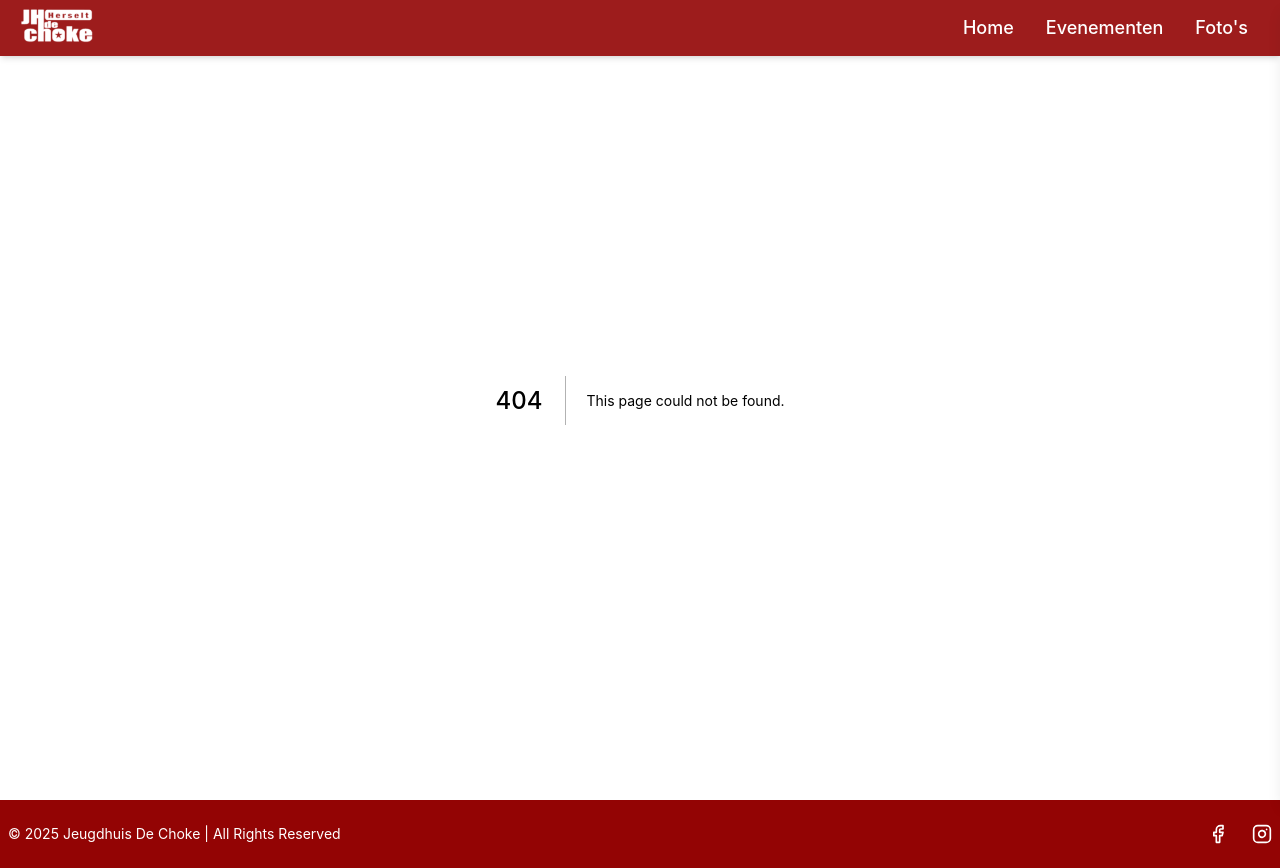
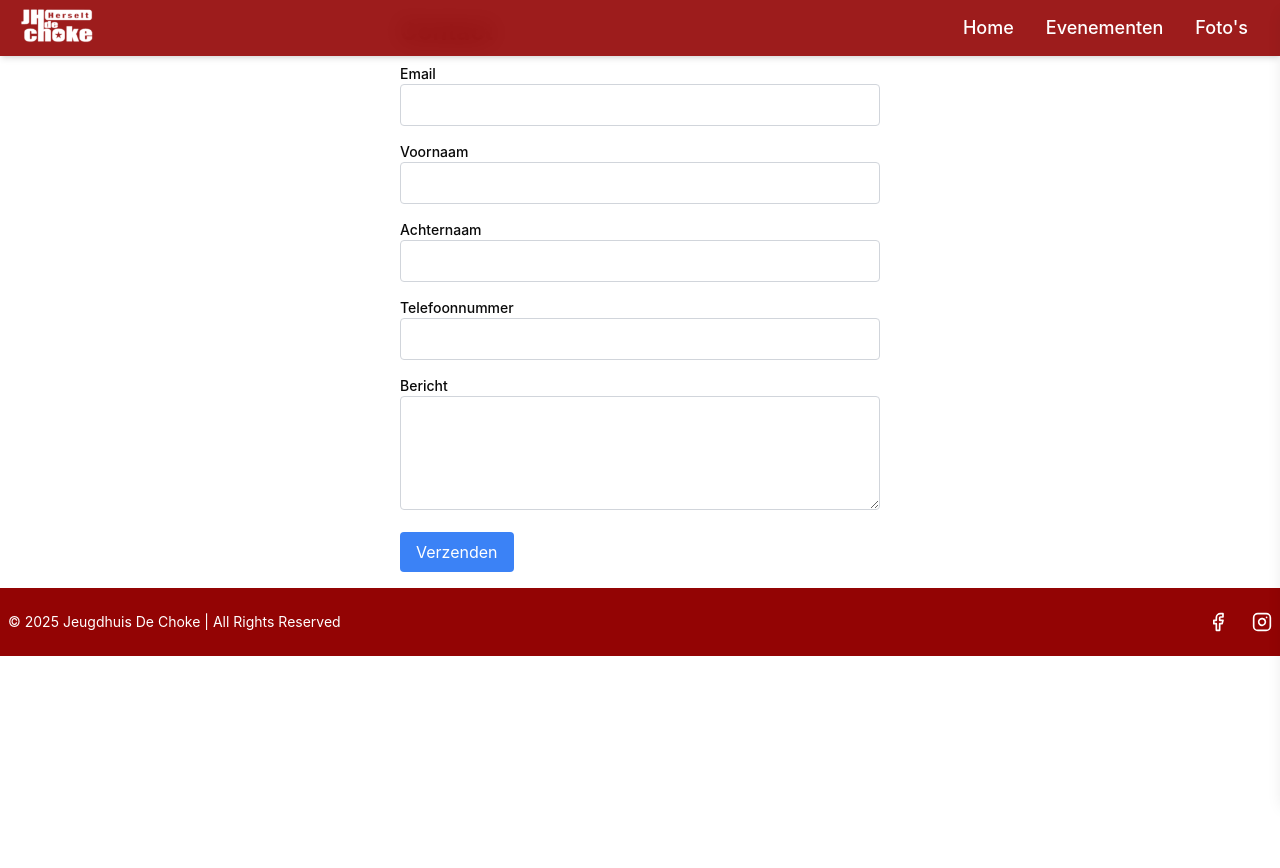
Before and after one commit to deChoke/front-end, a Next.js app: page /contact in a window 1280 px wide. Before the commit this address had no page. After the commit the page ends 800 px from the top, so only its background shows below. Built offline with nearby package versions, Linux system fonts and the light colour scheme.

Commit message:
New features

```diff
--- /dev/null
+++ b/lib/supabaseClient.ts
@@ -0,0 +1,6 @@
+import { createClient } from '@supabase/supabase-js';
+
+const supabaseUrl = 'https://euoxvoltmbwvrsypjffl.supabase.co';
+const supabaseKey = 'eyJhbGciOiJIUzI1NiIsInR5cCI6IkpXVCJ9.eyJpc3MiOiJzdXBhYmFzZSIsInJlZiI6ImV1b3h2b2x0bWJ3dnJzeXBqZmZsIiwicm9sZSI6InNlcnZpY2Vfcm9sZSIsImlhdCI6MTc1OTMzODM3NCwiZXhwIjoyMDc0OTE0Mzc0fQ.sUfh9rEygfvfguqTTGjXbpZn6bdxjUGihASRAxWPQNI';
+
+export const supabase = createClient(supabaseUrl, supabaseKey);
--- a/package.json
+++ b/package.json
@@ -10,12 +10,14 @@
   },
   "dependencies": {
     "@radix-ui/react-slot": "^1.1.2",
+    "@supabase/supabase-js": "^2.58.0",
     "class-variance-authority": "^0.7.1",
     "clsx": "^2.1.1",
     "framer-motion": "^11.18.2",
     "lucide-react": "^0.330.0",
     "next": "14.1.0",
     "next-themes": "^0.4.6",
+    "node-cache": "^5.1.2",
     "react": "^18.2.0",
     "react-dom": "^18.2.0",
     "tailwind-merge": "^3.0.2"
--- a/pages/api/events/allEvents.ts
+++ b/pages/api/events/allEvents.ts
@@ -1,5 +1,8 @@
 import { url } from "inspector"
 import type { NextApiRequest, NextApiResponse } from "next"
+import NodeCache from "node-cache"
+
+const cache = new NodeCache({ stdTTL: 600 }) // Cache TTL set to 10 minutes
 
 export default async function handler(req: NextApiRequest, res: NextApiResponse) {
   const PAGE_ID = process.env.FACEBOOK_EVENTS_ID
@@ -9,6 +12,12 @@ export default async function handler(req: NextApiRequest, res: NextApiResponse)
 
 
   try {
+    // Check if events are cached
+    const cachedEvents = cache.get("events")
+    if (cachedEvents) {
+      return res.status(200).json(cachedEvents)
+    }
+
     const response = await fetch(urlAllEvents)
     const data = await response.json()
 
@@ -26,6 +35,9 @@ export default async function handler(req: NextApiRequest, res: NextApiResponse)
       description: event.description || "Geen beschrijving beschikbaar",
     }))
 
+    // Cache the events
+    cache.set("events", events)
+
     res.status(200).json(events)
   } catch (error) {
     res.status(500).json({ error: "Kon evenementen niet ophalen." })
--- /dev/null
+++ b/pages/contact.tsx
@@ -0,0 +1,117 @@
+import { useState } from 'react';
+import { supabase } from '../lib/supabaseClient';
+
+const Contact = () => {
+  const [formData, setFormData] = useState({
+    email: '',
+    firstname: '',
+    lastname: '',
+    phonenumber: '',
+    message: '',
+  });
+
+  const [message, setMessage] = useState('');
+
+  const handleChange = (e: React.ChangeEvent<HTMLInputElement | HTMLTextAreaElement>) => {
+    const { name, value } = e.target;
+    setFormData({ ...formData, [name]: value });
+  };
+
+  const handleSubmit = async (e: React.FormEvent) => {
+    e.preventDefault();
+    setMessage('');
+
+    const { email, firstname, lastname, phonenumber, message: userMessage } = formData;
+
+    try {
+      const { error } = await supabase.from('Inzending').insert([
+        { email, firstname, lastname, phonenumber, message: userMessage },
+      ]);
+
+      if (error) {
+        setMessage('Er is een fout opgetreden bij het verzenden.');
+      } else {
+        setMessage('Formulier succesvol verzonden!');
+        setFormData({ email: '', firstname: '', lastname: '', phonenumber: '', message: '' });
+      }
+    } catch (error) {
+      setMessage('Er is een fout opgetreden.');
+    }
+  };
+
+  return (
+    <div className="max-w-lg mx-auto p-4">
+      <h1 className="text-2xl font-bold mb-4">Contact</h1>
+      <form onSubmit={handleSubmit} className="space-y-4">
+        <div>
+          <label htmlFor="email" className="block text-sm font-medium">Email</label>
+          <input
+            type="email"
+            id="email"
+            name="email"
+            value={formData.email}
+            onChange={handleChange}
+            className="w-full border border-gray-300 rounded p-2"
+            required
+          />
+        </div>
+        <div>
+          <label htmlFor="firstname" className="block text-sm font-medium">Voornaam</label>
+          <input
+            type="text"
+            id="firstname"
+            name="firstname"
+            value={formData.firstname}
+            onChange={handleChange}
+            className="w-full border border-gray-300 rounded p-2"
+            required
+          />
+        </div>
+        <div>
+          <label htmlFor="lastname" className="block text-sm font-medium">Achternaam</label>
+          <input
+            type="text"
+            id="lastname"
+            name="lastname"
+            value={formData.lastname}
+            onChange={handleChange}
+            className="w-full border border-gray-300 rounded p-2"
+            required
+          />
+        </div>
+        <div>
+          <label htmlFor="phonenumber" className="block text-sm font-medium">Telefoonnummer</label>
+          <input
+            type="text"
+            id="phonenumber"
+            name="phonenumber"
+            value={formData.phonenumber}
+            onChange={handleChange}
+            className="w-full border border-gray-300 rounded p-2"
+          />
+        </div>
+        <div>
+          <label htmlFor="message" className="block text-sm font-medium">Bericht</label>
+          <textarea
+            id="message"
+            name="message"
+            value={formData.message}
+            onChange={handleChange}
+            className="w-full border border-gray-300 rounded p-2"
+            rows={4}
+            required
+          />
+        </div>
+        <button
+          type="submit"
+          className="bg-blue-500 text-white px-4 py-2 rounded hover:bg-blue-600"
+        >
+          Verzenden
+        </button>
+      </form>
+      {message && <p className="mt-4 text-center text-sm text-red-500">{message}</p>}
+    </div>
+  );
+};
+
+export default Contact;
--- a/pages/events/[id].tsx
+++ b/pages/events/[id].tsx
@@ -84,7 +84,7 @@ export default function EventDetailPage() {
                 {event.title}
               </h1>
             </ScrollAnimation>
-            <div className="grid grid-cols-1 lg:grid-cols-2 gap-12 items-center">
+            <div className="grid grid-cols-1 lg:grid-cols-2 gap-12 items-start">
               <div className="flex justify-center">
                 <ScrollAnimation delay="1">
                   <Image
@@ -99,7 +99,16 @@ export default function EventDetailPage() {
               <div className="flex flex-col">
                 <ScrollAnimation delay="2" className="order-2 lg:order-1">
                   <p className="text-lg md:text-xl text-gray-600 leading-relaxed mb-6">
-                    {event.description}
+                    <span
+                      dangerouslySetInnerHTML={{
+                        __html: event.description
+                          .replace(/\n/g, '<br />')
+                          .replace(
+                            /(https?:\/\/[^\s]+)/g,
+                            '<a href="$1" target="_blank" rel="noopener noreferrer" class="text-blue-500 underline">$1</a>'
+                          ),
+                      }}
+                    />
                   </p>
                 </ScrollAnimation>
                 <ScrollAnimation delay="3" className="order-1 lg:order-2">
```
Also changed, not shown: 1 other file (tests, documents, lock files or other folders).
